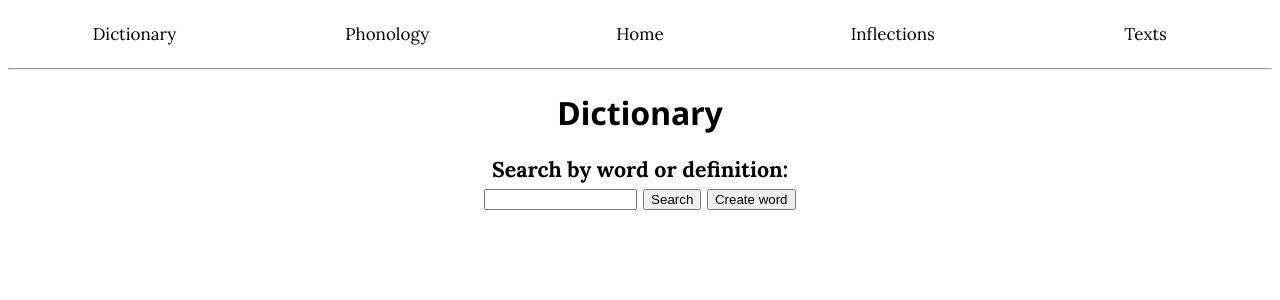
After one commit to Kasreti/CSIA, a Flask app: page /dictionary in a window 1280 px wide. The commit adds this page. Shown: the top 300 px of the page. Run offline with Flask 3, Linux system fonts and the light colour scheme.

Commit message:
search implemented

```diff
--- a/app/forms.py
+++ b/app/forms.py
@@ -1,5 +1,5 @@
 from flask_wtf import FlaskForm
-from wtforms import StringField, SubmitField, IntegerField
+from wtforms import StringField, SubmitField, IntegerField, BooleanField
 from wtforms.validators import DataRequired
 
 class createWord(FlaskForm):
@@ -12,3 +12,7 @@ class createWord(FlaskForm):
     wordclass = IntegerField('Word class')
     inflection = StringField('Inflection')
     submit = SubmitField('Create')
+
+class searchWord(FlaskForm):
+    term = StringField('Search by word or definition:', validators=[DataRequired()])
+    submit = SubmitField('Search')
--- a/app/routes.py
+++ b/app/routes.py
@@ -1,7 +1,9 @@
-from flask import render_template, flash, redirect, url_for, request
+from flask import render_template, flash, redirect, url_for, request, session
 from app import app, db
-from app.forms import createWord
+from app.forms import createWord, searchWord
 from app.models import Lexicon
+import sqlalchemy as sa
+import sqlalchemy.orm as so
 
 @app.route('/')
 @app.route('/index')
@@ -18,8 +20,22 @@ def createword():
         selectedpos = request.form.get('posselect')
         flash('{} {} created with definition {} and pronunciation {}.'.format(selectedpos, form.word.data, form.definition.data, form.pronunciation.data))
         newword = Lexicon(form.word.data, form.pronunciation.data, form.conscript.data, form.definition.data,
-                          selectedpos, form.inflection.data, form.wordclass.data, form.notes, form.etymology)
+                          selectedpos, form.inflection.data, form.wordclass.data, form.notes.data, form.etymology.data)
         db.session.add(newword)
         db.session.commit()
         return redirect(url_for('index'))
     return render_template('createword.html', title='Create word', form=form, pos=pos)
+
+@app.route('/dictionary', methods=['GET', 'POST'])
+def dictionary():
+    form = searchWord()
+    if form.validate_on_submit():
+        session['term'] = form.term.data
+        return redirect(url_for('dictresults'))
+    return render_template('dictionary.html', form=form)
+
+@app.route('/dictresults', methods=['GET', 'POST'])
+def dictresults():
+    substring = session['term']
+    matches = Lexicon.query.filter(Lexicon.word.icontains(substring)).all() or Lexicon.query.filter(Lexicon.definition.icontains(substring)).all()
+    return render_template('dictionaryresults.html', term=substring, matches=matches)
--- a/app/static/style.css
+++ b/app/static/style.css
@@ -20,8 +20,7 @@ p {
 lightp {
   color: black;
   font-family: "Lora", serif;
-  font-size: 12pt;
-  font-weight: 200;
+  font-size: 16pt;
   text-align: left;
   margin-left: 10%;
   margin-right: 10%;
@@ -33,6 +32,15 @@ h1 {
   font-size: 24pt;
   text-align: center;
   font-weight: 700;
+  margin-left: 20%;
+  margin-right: 20%;
+}
+
+h3 {
+  color: black;
+  font-family: "Lora", serif;
+  font-size: 16pt;
+  text-align: center;
   margin-left: 20%;
   margin-right: 20%;
 }
@@ -207,3 +215,8 @@ snavbold {
 .sbs{
     display: flex;
 }
+.center{
+  text-align: center;
+  margin-left: auto;
+  margin-right: auto;
+}
--- a/app/templates/base.html
+++ b/app/templates/base.html
@@ -7,7 +7,7 @@
 </head>
 <body>
  <div class="navbar">
-        <a href="#">Dictionary</a>
+        <a href="{{ url_for('dictionary') }}">Dictionary</a>
         <a href="#">Phonology</a>
         <a href="{{ url_for('index') }}">Home</a>
         <a href="#">Inflections</a>
--- /dev/null
+++ b/app/templates/dictionary.html
@@ -0,0 +1,18 @@
+<!DOCTYPE html>
+<html lang="en">
+<head>
+    <meta charset="UTF-8">
+    <title>Dictionary</title>
+    </head>
+    <body>
+        {% extends "base.html" %}
+        {% block content %}
+        <h1>Dictionary</h1>
+         <form action="" method="post" novalidate style="text-align:center, margin:auto">
+            {{ form.hidden_tag() }}
+             <h3> {{ form.term.label }}<br>{{ form.term(size=16) }} {{ form.submit() }}
+                 <a href="{{ url_for('createword') }}"><button type="button">Create word</button> </a></h3>
+         </form>
+        {% endblock %}
+    </body>
+</html>
--- a/app/templates/index.html
+++ b/app/templates/index.html
@@ -2,7 +2,7 @@
 <html lang="en">
 <head>
     <meta charset="UTF-8">
-    <title>{{ title }} - vaayu simulator</title>
+    <title>Conlang Manager</title>
     </head>
     <body>
         {% extends "base.html" %}
```
Also changed, not shown: app/templates/dictionaryresults.html (added, +19 -0 lines), app.db.
